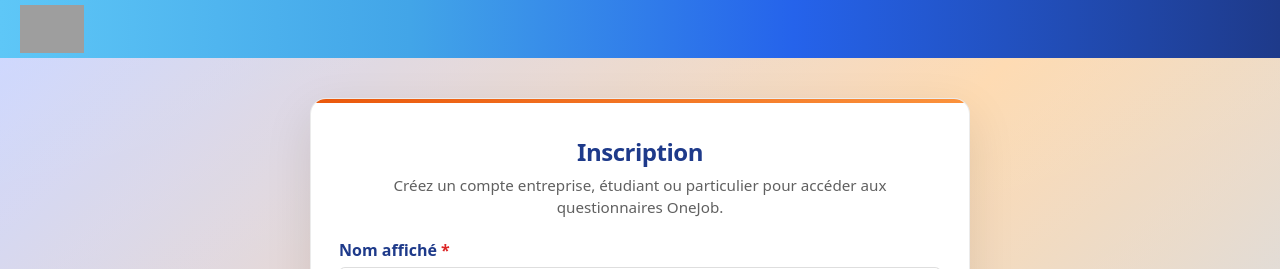
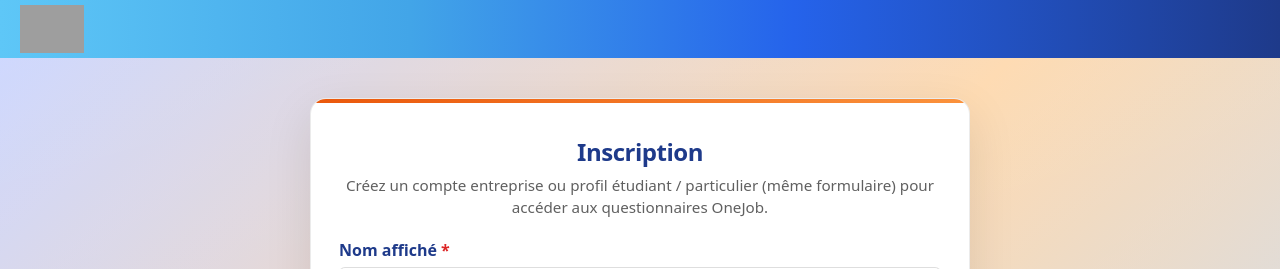
Before and after one commit to theLoggyStudio/JobEtu, a React (Vite) app: page /inscription in a window 1280 px wide. Shown: the top 269 px of the page. Built offline with nearby package versions, Linux system fonts and the light colour scheme; no server answers; grey boxes are pictures that could not be loaded.

Commit message:
fix(RegisterPage): mettre à jour le texte du sous-titre et clarifier les options de rôle

```diff
--- a/src/pages/RegisterPage.tsx
+++ b/src/pages/RegisterPage.tsx
@@ -31,8 +31,8 @@ type FormValues = {
 
 const roleOptions: { value: UserRole; label: string }[] = [
   { value: ROLE_CONFIG.entreprise, label: 'Entreprise' },
-  { value: ROLE_CONFIG.etudiant, label: 'Étudiant' },
-  { value: ROLE_CONFIG.particulier, label: 'Particulier' },
+  /** Même parcours questionnaire côté API (cible `etudiant`). */
+  { value: ROLE_CONFIG.etudiant, label: 'Étudiant ou Particulier' },
 ];
 
 export function RegisterPage() {
@@ -73,7 +73,7 @@ export function RegisterPage() {
   return (
     <FormPageShell
       title="Inscription"
-      subtitle="Créez un compte entreprise, étudiant ou particulier pour accéder aux questionnaires OneJob."
+      subtitle="Créez un compte entreprise ou profil étudiant / particulier (même formulaire) pour accéder aux questionnaires OneJob."
     >
       <Alert show={Boolean(apiError)} variant="error" message={apiError} />
       <form onSubmit={handleSubmit(onSubmit)} noValidate>
```
Also changed, not shown: src/pages/paiement/PaiementSoumissionPage.tsx (line endings or trailing spaces).
